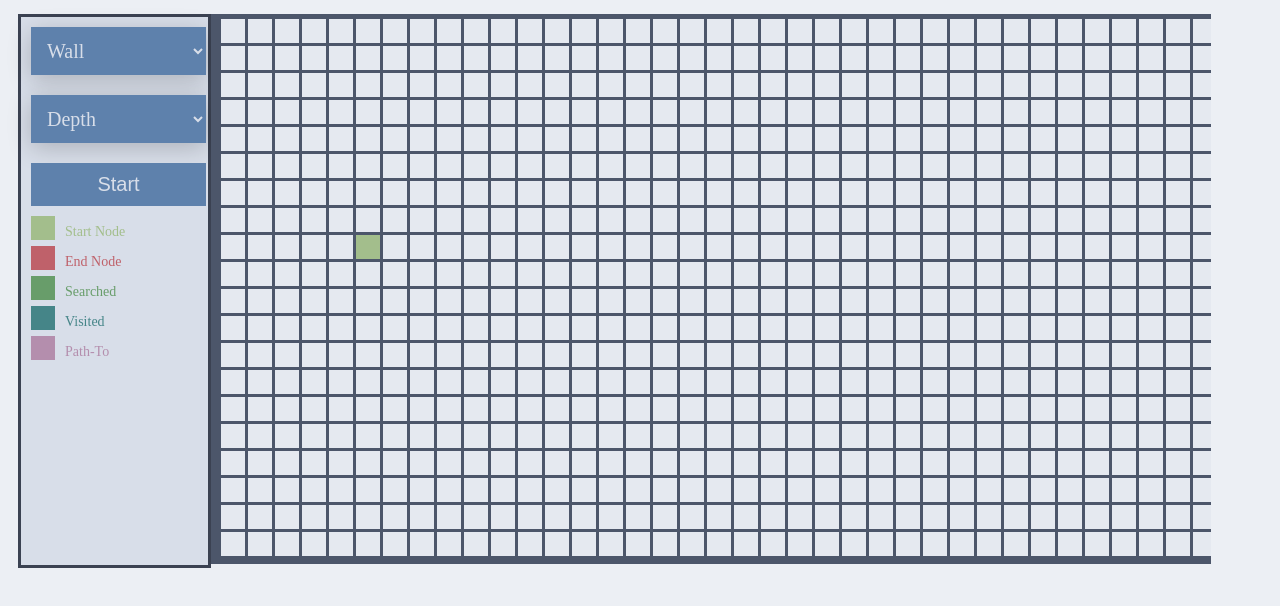
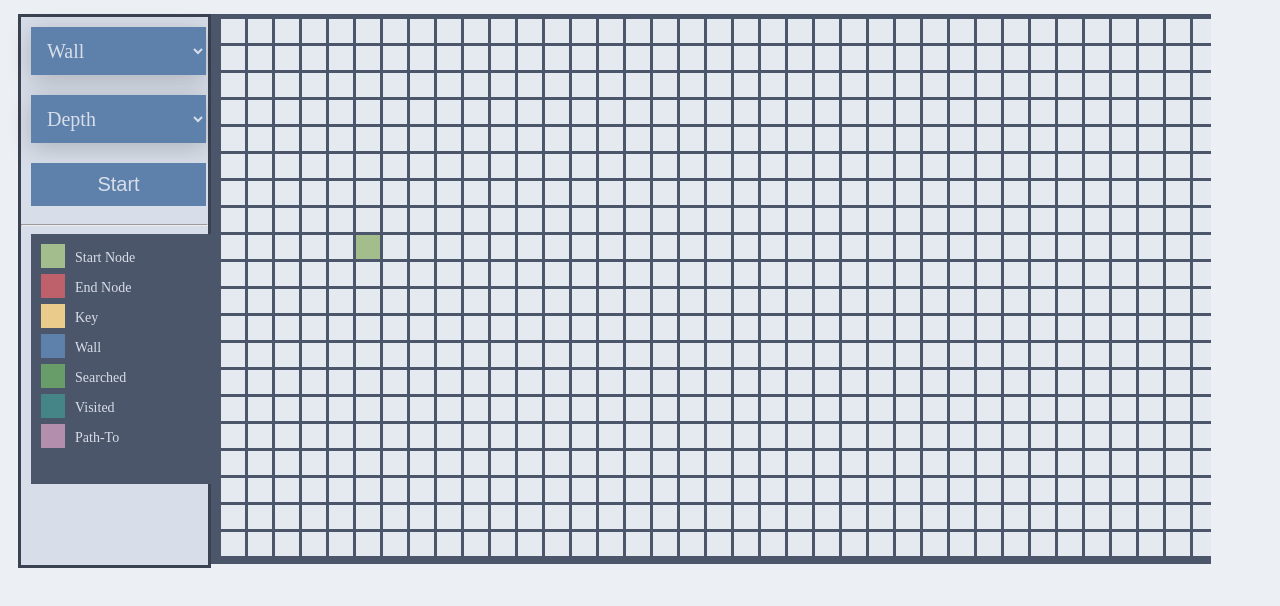
Before and after one commit to oneilljp/webjp, a website with bundled scripts: page projects.html in a window 1280 px wide. Shown: the part 178-784 px from the top of the page. Built offline with nearby package versions, Linux system fonts and the light colour scheme.

Commit message:
Cleaned Up TileRef Slightly, Beginning Work on Key

```diff
--- a/main.js
+++ b/main.js
@@ -119,11 +119,11 @@ button.onclick = function () {
   var s = searchType.value;
 
   if (s == "dfs") {
-    dbfs(start, end, elements, true);
+    dbfs(start, end, key, elements, true);
   } else if (s == "bfs") {
-    dbfs(start, end, elements, false);
+    dbfs(start, end, key, elements, false);
   } else if (s == "dijkstra") {
-    dijkstra(elements, start, end);
+    dijkstra(elements, start, end, key);
   }
 };
 
@@ -138,41 +138,72 @@ var vCan = document.getElementById("vColor");
 var vctx = vCan.getContext("2d");
 
 // Start Node
-vctx.fillStyle = sEnum.Start;
-vctx.fillRect(10, 0, 24, 24);
-vctx.font = "14px Fira Code";
-vctx.fillStyle = sEnum.Start;
-vctx.textAllign = "center";
-vctx.fillText("Start Node", 44, 20);
+var refColors = [
+  sEnum.Start,
+  sEnum.End,
+  sEnum.Key,
+  sEnum.Wall,
+  searched,
+  visited,
+  found,
+];
+var refLabels = [
+  "Start Node",
+  "End Node",
+  "Key",
+  "Wall",
+  "Searched",
+  "Visited",
+  "Path-To",
+];
 
-// End Node
-vctx.fillStyle = sEnum.End;
-vctx.fillRect(10, 30, 24, 24);
-vctx.font = "14px Fira Code";
-vctx.fillStyle = sEnum.End;
-vctx.textAllign = "center";
-vctx.fillText("End Node", 44, 50);
+vctx.fillStyle = "#4C566A";
+vctx.fillRect(10, 0, 192, 250);
 
-// Searched
-vctx.fillStyle = searched;
-vctx.fillRect(10, 60, 24, 24);
-vctx.font = "14px Fira Code";
-vctx.fillStyle = searched;
-vctx.textAllign = "center";
-vctx.fillText("Searched", 44, 80);
+for (var i = 0; i < refColors.length; ++i) {
+  vctx.fillStyle = refColors[i];
+  vctx.fillRect(20, 10 + 30 * i, 24, 24);
+  vctx.font = "14px Fira Code";
+  vctx.textAllign = "center";
+  vctx.fillStyle = "#d8dee9";
+  vctx.fillText(refLabels[i], 54, 28 + 30 * i);
+}
 
-// Visited
-vctx.fillStyle = visited;
-vctx.fillRect(10, 90, 24, 24);
-vctx.font = "14px Fira Code";
-vctx.fillStyle = visited;
-vctx.textAllign = "center";
-vctx.fillText("Visited", 44, 110);
+// vctx.fillStyle = sEnum.Start;
+// vctx.fillRect(10, 0, 24, 24);
+// vctx.font = "14px Fira Code";
+// vctx.fillStyle = sEnum.Start;
+// vctx.textAllign = "center";
+// vctx.fillText("Start Node", 44, 20);
 
-// Path-To
-vctx.fillStyle = found;
-vctx.fillRect(10, 120, 24, 24);
-vctx.font = "14px Fira Code";
-vctx.fillStyle = found;
-vctx.textAllign = "center";
-vctx.fillText("Path-To", 44, 140);
+// // End Node
+// vctx.fillStyle = sEnum.End;
+// vctx.fillRect(10, 30, 24, 24);
+// vctx.font = "14px Fira Code";
+// vctx.fillStyle = sEnum.End;
+// vctx.textAllign = "center";
+// vctx.fillText("End Node", 44, 50);
+
+// // Searched
+// vctx.fillStyle = searched;
+// vctx.fillRect(10, 60, 24, 24);
+// vctx.font = "14px Fira Code";
+// vctx.fillStyle = searched;
+// vctx.textAllign = "center";
+// vctx.fillText("Searched", 44, 80);
+
+// // Visited
+// vctx.fillStyle = visited;
+// vctx.fillRect(10, 90, 24, 24);
+// vctx.font = "14px Fira Code";
+// vctx.fillStyle = visited;
+// vctx.textAllign = "center";
+// vctx.fillText("Visited", 44, 110);
+
+// // Path-To
+// vctx.fillStyle = found;
+// vctx.fillRect(10, 120, 24, 24);
+// vctx.font = "14px Fira Code";
+// vctx.fillStyle = found;
+// vctx.textAllign = "center";
+// vctx.fillText("Path-To", 44, 140);
--- a/modules/dbfs.js
+++ b/modules/dbfs.js
@@ -71,7 +71,7 @@ function backColor(memo, elements, start, end) {
 
 // DFS = Stack BFS = Queue
 
-export function dbfs(start, end, board, dfs) {
+export function dbfs(start, end, key, board, dfs) {
   console.log(board[0].length + " " + typeof end);
   if (
     !legalPosition(start.row, start.col, board) ||
--- a/modules/dijkstras.js
+++ b/modules/dijkstras.js
@@ -95,7 +95,7 @@ function paintPath(board, memo, start, end) {
   }
 }
 
-export function dijkstra(board, start, end) {
+export function dijkstra(board, start, end, key) {
   var memo = setupMemo(board, start);
 
   var startPos = new Object();
--- a/projects.html
+++ b/projects.html
@@ -41,7 +41,8 @@
           </select>
         </div>
         <button type="button" id="start">Start</button>
-        <canvas class="lColor" id="vColor" width="192" height="200"></canvas>
+        <hr />
+        <canvas class="lColor" id="vColor" width="192" height="250"></canvas>
         <!-- <span id="soutput"></span> -->
         <!-- <input type="range" min="1" max="40" value="50" class="slider" id="boardSize"> -->
       </span>
```
